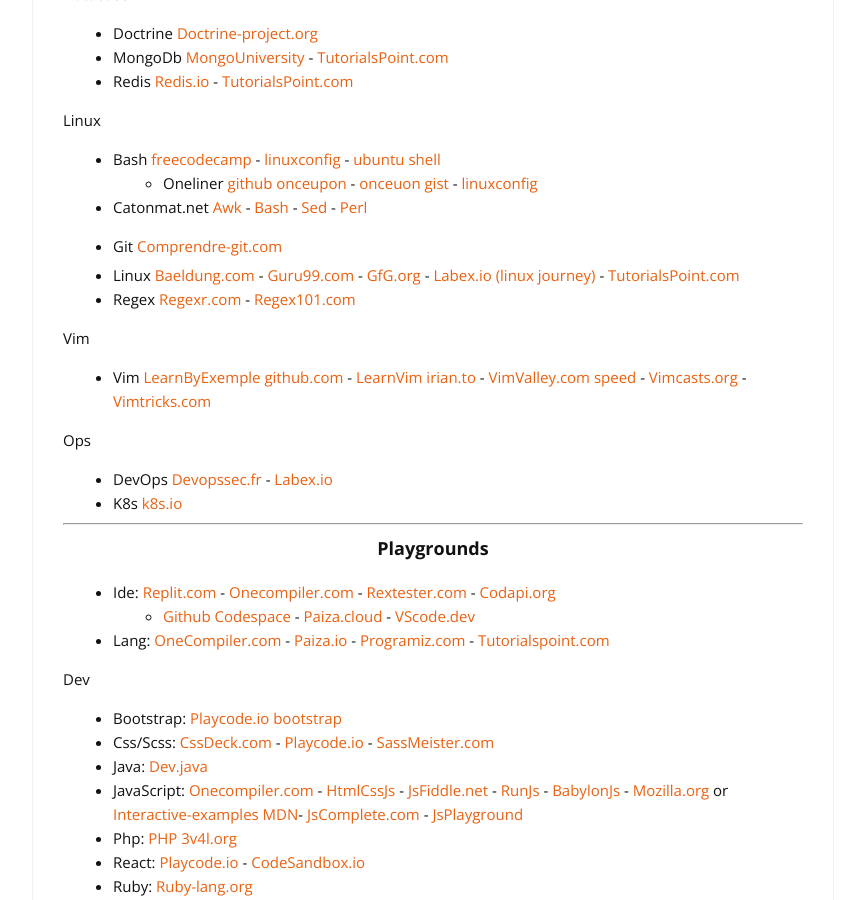
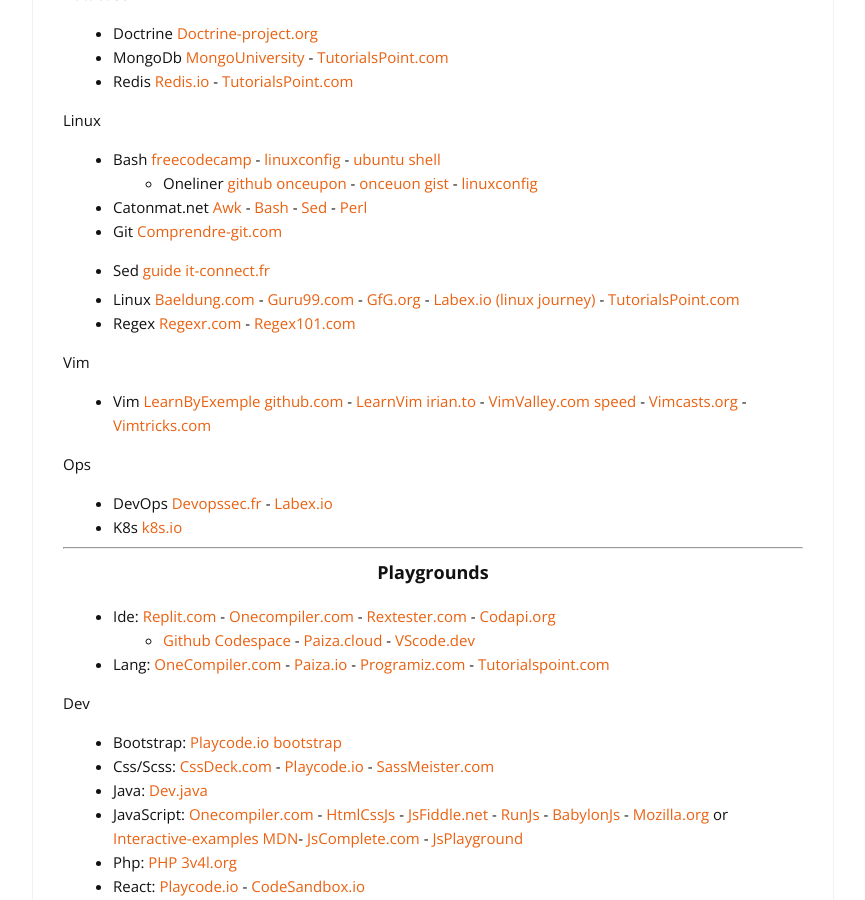
Before and after one commit to cylmat/cylmat.github.io, a Jekyll site: the page built from _pages/train.md, in a window 1280 px wide and 900 px high, scrolled down 1068 px. Shown: the whole window, without its empty margins (207-1072 px from the left). Built offline with Jekyll 4.4.1, drawn with Linux system fonts in a browser that asks for light colours; nearby versions of some CDN libraries.

Commit message:
Add additional resources for Bash and Linux tutorials

```diff
--- a/_pages/train.md
+++ b/_pages/train.md
@@ -51,6 +51,7 @@
   + Oneliner [github onceupon](https://github.com/onceupon/Bash-Oneliner) - [onceuon gist](https://gist.github.com/onceupon/b225f26c4cbc6eb4c41c3a4f09ba9ed7) - [linuxconfig](https://linuxconfig.org/linux-complex-bash-one-liner-examples)
 + Catonmat.net [Awk](https://catonmat.net/awk-one-liners-explained-part-one) - [Bash](https://catonmat.net/bash-one-liners-explained-part-one) - [Sed](https://catonmat.net/sed-one-liners-explained-part-one) - [Perl](https://catonmat.net/perl-one-liners-explained-part-one)
 + Git [Comprendre-git.com](https://comprendre-git.com)
++ Sed [guide it-connect.fr](https://www.it-connect.fr/guide-de-survie-pour-lutilisation-de-la-commande-sed/)
 
 + Linux [Baeldung.com](https://www.baeldung.com/linux) - [Guru99.com](https://www.guru99.com/fr/unix-linux-tutorial.html) - [GfG.org](https://www.geeksforgeeks.org/linux-tutorial) - [Labex.io (linux journey)](https://labex.io/skilltrees/linux) - [TutorialsPoint.com](https://www.tutorialspoint.com/unix/index.htm)
 + Regex [Regexr.com](https://regexr.com) - [Regex101.com](https://regex101.com/)
```
